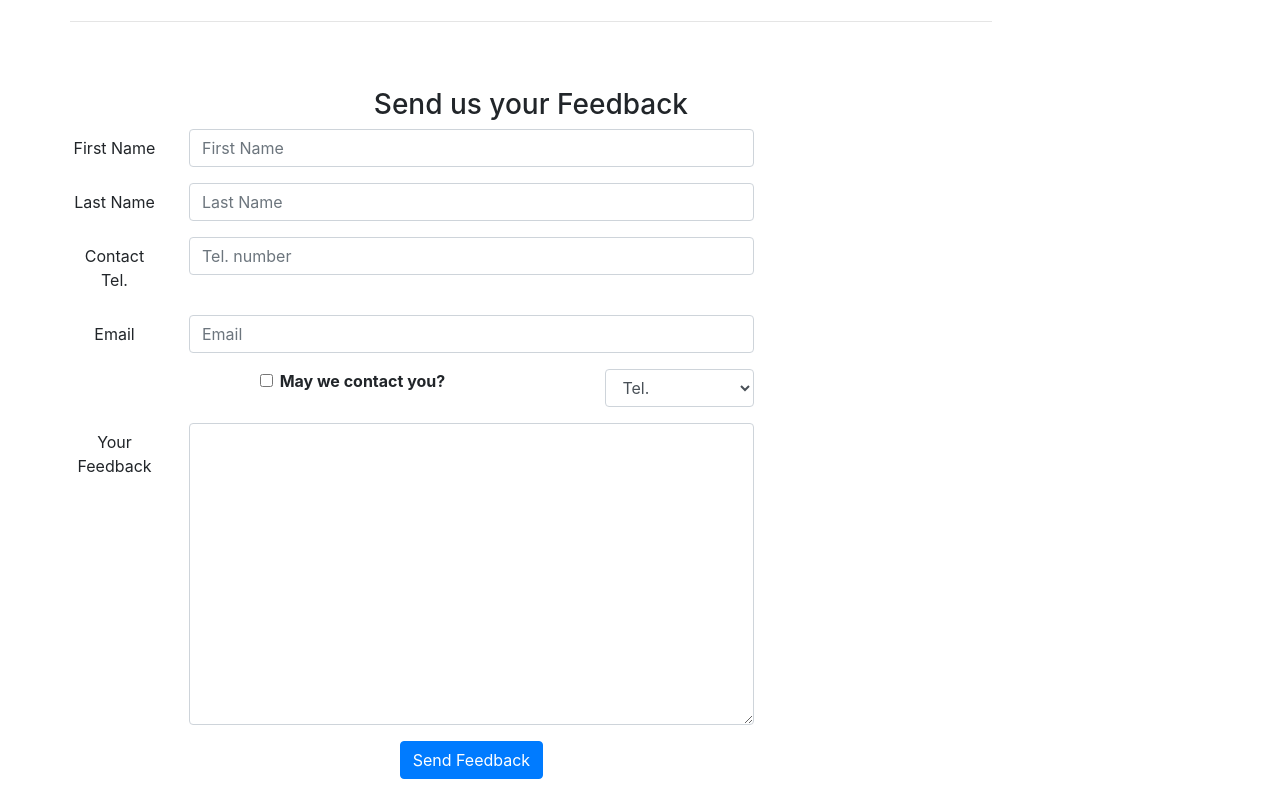
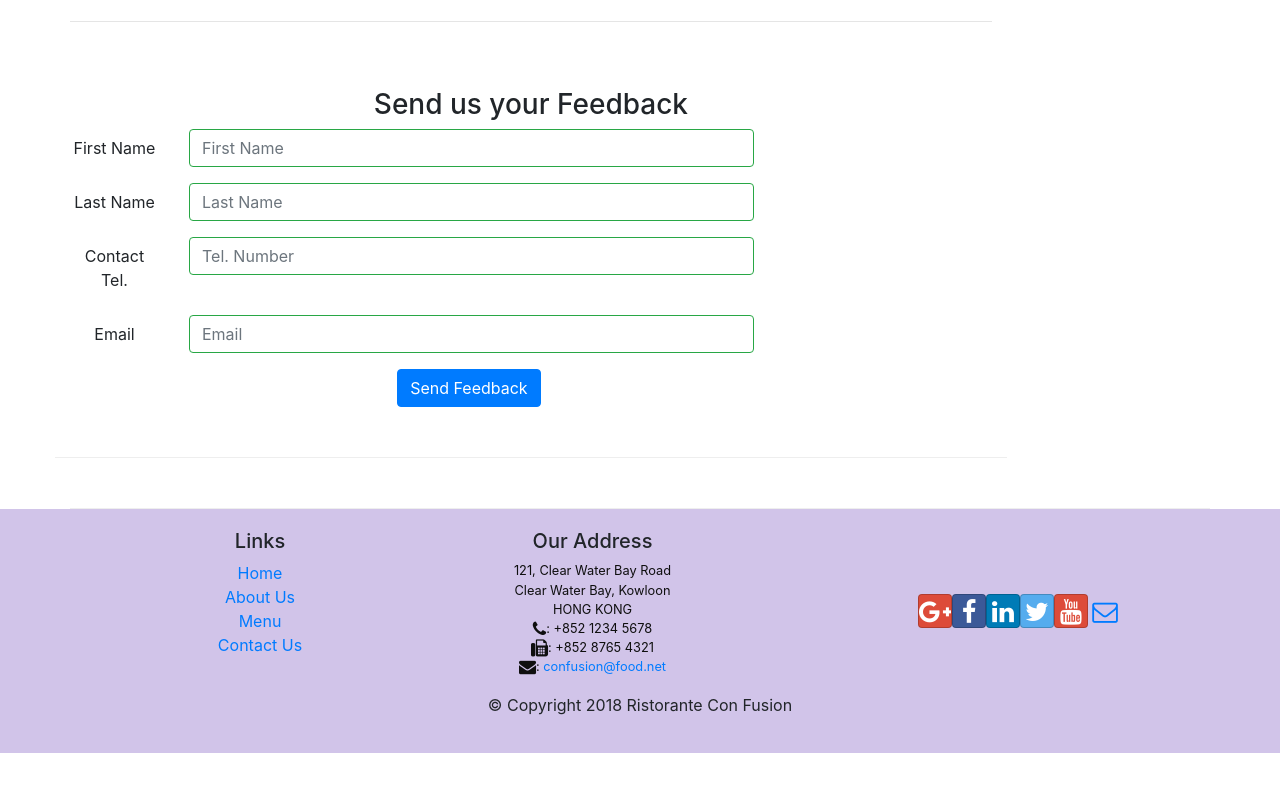
Before and after one commit to bfheythem/react-coursera-training, a React (Create React App) app: page /contactus in a window 1280 px wide. Shown: the part 747-1540 px from the top of the page. After the commit the page ends 1500 px from the top, so only its background shows below. Built offline with nearby package versions, Linux system fonts and the light colour scheme.

Commit message:
Controlled Form Validation

```diff
--- a/src/components/ContactComponent.js
+++ b/src/components/ContactComponent.js
@@ -1,6 +1,7 @@
 import React ,{Component} from 'react';
-import { Breadcrumb, BreadcrumbItem,Button, Form, FormGroup, Label, Input, Col  } from 'reactstrap';
-import { Link } from 'react-router-dom';
+import { Breadcrumb, BreadcrumbItem,
+    Button, Form, FormGroup, Label, Input, Col, FormFeedback } from 'reactstrap';
+    import { Link } from 'react-router-dom';
 
 
 class Contact extends Component {
@@ -14,10 +15,51 @@
             email: '',
             agree: false,
             contactType: 'Tel.',
-            message: ''
+            message: '',
+            touched: {
+                firstname: false,
+                lastname: false,
+                telnum: false,
+                email: false
+            }
         };
         this.handleInputChange = this.handleInputChange.bind(this);
         this.handleSubmit = this.handleSubmit.bind(this);
+    }
+    validate(firstname, lastname, telnum, email) {
+
+        const errors = {
+            firstname: '',
+            lastname: '',
+            telnum: '',
+            email: ''
+        };
+
+        if (this.state.touched.firstname && firstname.length < 3)
+            errors.firstname = 'First Name should be >= 3 characters';
+        else if (this.state.touched.firstname && firstname.length > 10)
+            errors.firstname = 'First Name should be <= 10 characters';
+
+        if (this.state.touched.lastname && lastname.length < 3)
+            errors.lastname = 'Last Name should be >= 3 characters';
+        else if (this.state.touched.lastname && lastname.length > 10)
+            errors.lastname = 'Last Name should be <= 10 characters';
+
+        const reg = /^\d+$/;
+        if (this.state.touched.telnum && !reg.test(telnum))
+            errors.telnum = 'Tel. Number should contain only numbers';
+
+        if (this.state.touched.email && email.split('').filter(x => x === '@').length !== 1)
+            errors.email = 'Email should contain a @';
+
+        return errors;
+    }
+
+
+    handleBlur = (field) => (evt) => {
+        this.setState({
+          touched: { ...this.state.touched, [field]: true },
+        });
     }
     handleInputChange(event) {
         const target = event.target;
@@ -35,6 +77,7 @@
         event.preventDefault();
     }
     render() {
+        const errors = this.validate(this.state.firstname, this.state.lastname, this.state.telnum, this.state.email);
     return (
         <div className="container">
             <div className="row row-content">
@@ -76,13 +119,17 @@
                    </div>
                     <div className="col-12 col-md-9">
                         <Form onSubmit={this.handleSubmit}>
-                            <FormGroup row>
+                        <FormGroup row>
                                 <Label htmlFor="firstname" md={2}>First Name</Label>
                                 <Col md={10}>
                                     <Input type="text" id="firstname" name="firstname"
                                         placeholder="First Name"
                                         value={this.state.firstname}
+                                        valid={errors.firstname === ''}
+                                        invalid={errors.firstname !== ''}
+                                        onBlur={this.handleBlur('firstname')}
                                         onChange={this.handleInputChange} />
+                                    <FormFeedback>{errors.firstname}</FormFeedback>
                                 </Col>
                             </FormGroup>
                             <FormGroup row>
@@ -91,16 +138,24 @@
                                     <Input type="text" id="lastname" name="lastname"
                                         placeholder="Last Name"
                                         value={this.state.lastname}
+                                        valid={errors.lastname === ''}
+                                        invalid={errors.lastname !== ''}
+                                        onBlur={this.handleBlur('lastname')}
                                         onChange={this.handleInputChange} />
+                                    <FormFeedback>{errors.lastname}</FormFeedback>
                                 </Col>
                             </FormGroup>
                             <FormGroup row>
-                            <Label htmlFor="telnum" md={2}>Contact Tel.</Label>
+                                <Label htmlFor="telnum" md={2}>Contact Tel.</Label>
                                 <Col md={10}>
                                     <Input type="tel" id="telnum" name="telnum"
-                                        placeholder="Tel. number"
+                                        placeholder="Tel. Number"
                                         value={this.state.telnum}
+                                        valid={errors.telnum === ''}
+                                        invalid={errors.telnum !== ''}
+                                        onBlur={this.handleBlur('telnum')}
                                         onChange={this.handleInputChange} />
+                                    <FormFeedback>{errors.telnum}</FormFeedback>
                                 </Col>
                             </FormGroup>
                             <FormGroup row>
@@ -109,46 +164,18 @@
                                     <Input type="email" id="email" name="email"
                                         placeholder="Email"
                                         value={this.state.email}
+                                        valid={errors.email === ''}
+                                        invalid={errors.email !== ''}
+                                        onBlur={this.handleBlur('email')}
                                         onChange={this.handleInputChange} />
+                                    <FormFeedback>{errors.email}</FormFeedback>
                                 </Col>
                             </FormGroup>
-                            <FormGroup row>
-                                <Col md={{size: 6, offset: 2}}>
-                                    <FormGroup check>
-                                        <Label check>
-                                            <Input type="checkbox"
-                                                name="agree"
-                                                checked={this.state.agree}
-                                                onChange={this.handleInputChange} /> {' '}
-                                            <strong>May we contact you?</strong>
-                                        </Label>
-                                    </FormGroup>
-                                </Col>
-                                <Col md={{size: 3, offset: 1}}>
-                                    <Input type="select" name="contactType"
-                                            value={this.state.contactType}
-                                            onChange={this.handleInputChange}>
-                                        <option>Tel.</option>
-                                        <option>Email</option>
-                                    </Input>
-                                </Col>
-                            </FormGroup>
-                            <FormGroup row>
-                                <Label htmlFor="message" md={2}>Your Feedback</Label>
-                                <Col md={10}>
-                                    <Input type="textarea" id="message" name="message"
-                                        rows="12"
-                                        value={this.state.message}
-                                        onChange={this.handleInputChange}></Input>
-                                </Col>
-                            </FormGroup>
-                            <FormGroup row>
                                 <Col md={{size: 10, offset: 2}}>
                                     <Button type="submit" color="primary">
                                         Send Feedback
                                     </Button>
                                 </Col>
-                            </FormGroup>
                         </Form>
                     </div>
                </div>
```
